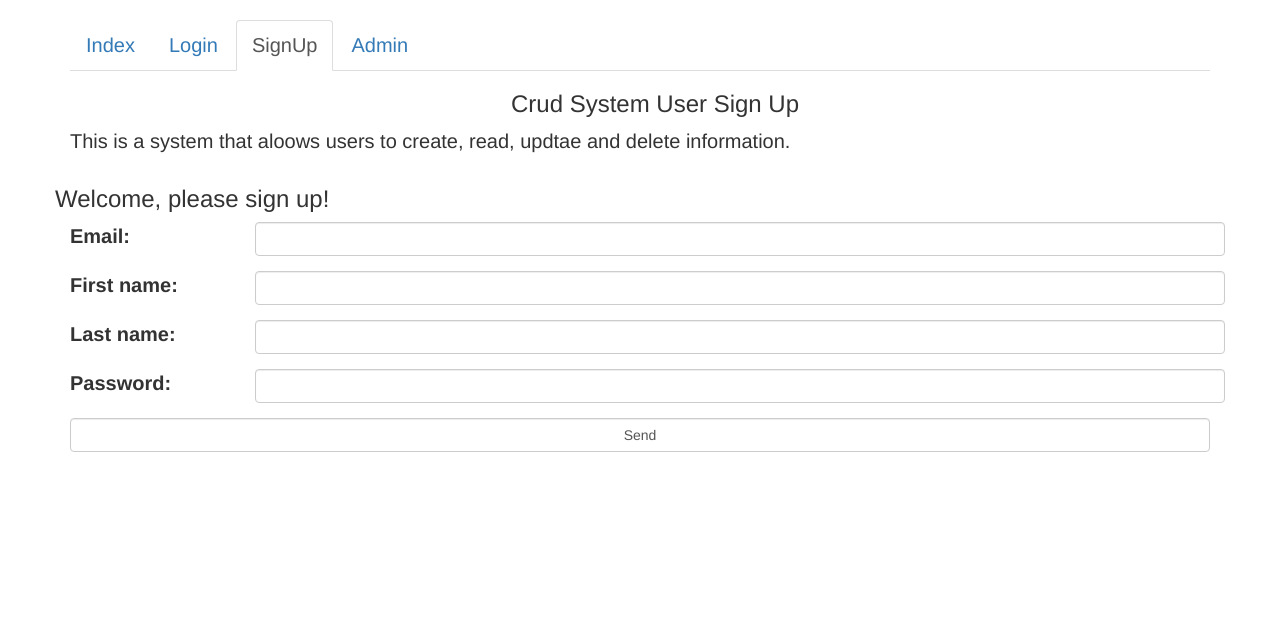
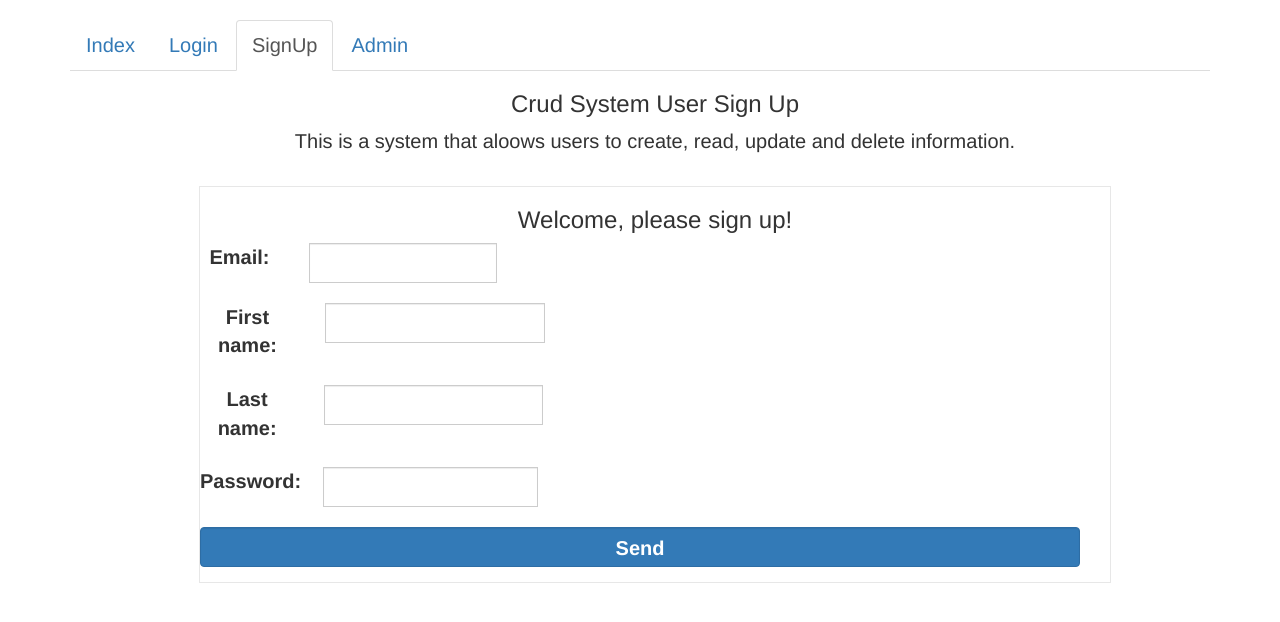
Before and after one commit to Pawel-Urbanczyk/Crud-System, a PHP site: page / in a window 1280 px wide, after a click on "SignUp". Shown: the part 52-674 px from the top of the page. Run offline with PHP 8.4, Linux system fonts and the light colour scheme.

Commit message:
Ostylowanie formularza, do poprawy

```diff
--- a/css/custom.css
+++ b/css/custom.css
@@ -10,3 +10,26 @@ body{
     font-size: 25px;
     font-weight: 600;
 }
+.sub-msg{
+    text-align: center;
+    padding: 0px 10px 20px 10px;
+}
+.signup{
+    border: 1px solid #e7e7e7;
+    text-align: center;
+    width: 80%;
+    height: auto;
+    margin: auto;
+}
+.input-group{
+    margin: 0px 20px 20px 20px;
+}
+.input-group input{
+    height: 40px;
+    font-size 20px;
+}
+input[type="submit"]{
+    height: 40px;
+    font-size: 20px;
+    font-weight: bold;
+}
--- a/user/signup.php
+++ b/user/signup.php
@@ -3,51 +3,51 @@
         <h3>Crud System User Sign Up</h3>
     </div>
 
-    <div class="row">
-        <p>This is a system that aloows users to create, read, updtae and delete information.</p>
+    <div class="row sub-msg">
+        <p>This is a system that aloows users to create, read, update and delete information.</p>
     </div>
 
-    <div class="row">
+    <div class="row signup">
         <div class="row">
             <h3>Welcome, please sign up!</h3>
         </div>
 
         <form action="" method="post" class="form-horizontal">
             <!--Email-->
-            <div class="row">
-                <label for="email" class="col-sm-2">Email: </label>
-                <div class="col-sm-10 form-group">
+            <div class="row form-group input-group">
+                <label for="email" class="col-sm-4">Email: </label>
+                <div class="col-sm-8">
                     <input type="email" name="email" id="email" class="form-control">
                 </div>
             </div>
 
             <!--First name-->
-            <div class="row">
-                <label for="firstname" class="col-sm-2">First name: </label>
-                <div class="col-sm-10 form-group">
+            <div class="row form-group input-group">
+                <label for="firstname" class="col-sm-4">First name: </label>
+                <div class="col-sm-8">
                     <input type="text" name="firstname" id="firstname" class="form-control">
                 </div>
             </div>
 
             <!--Last name-->
-            <div class="row">
-                <label for="lastname" class="col-sm-2">Last name: </label>
-                <div class="col-sm-10 form-group">
+            <div class="row form-group input-group">
+                <label for="lastname" class="col-sm-4">Last name: </label>
+                <div class="col-sm-8">
                     <input type="text" name="lastname" id="lastname" class="form-control">
                 </div>
             </div>
 
             <!--Password-->
-            <div class="row">
-                <label for="password" class="col-sm-2">Password: </label>
-                <div class="col-sm-10 form-group">
+            <div class="row form-group input-group">
+                <label for="password" class="col-sm-4">Password: </label>
+                <div class="col-sm-8">
                     <input type="password" name="password" id="password" class="form-control">
                 </div>
             </div>
 
             <!--Submit-->
             <div class="col-xs-12 form-group">
-                <input type="submit" name="submit" id="submit" class="form-control" value="Send">
+                <input type="submit" name="submit" id="submit" class="form-control btn-primary" value="Send">
             </div>
         </form>
     </div>
```
